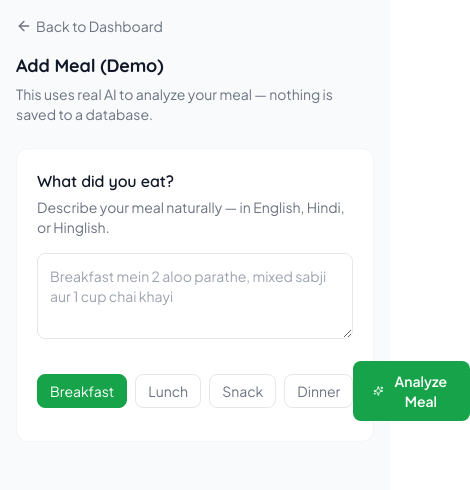
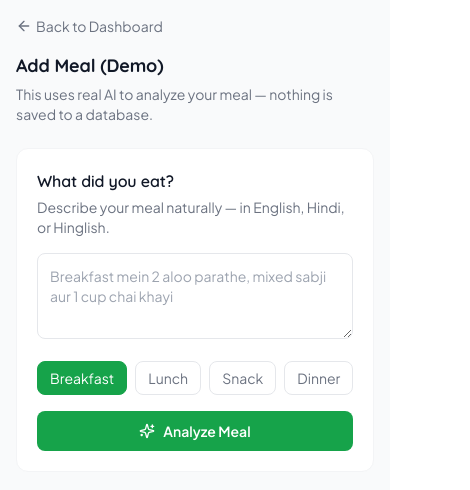
Before and after one commit to Anshu-1506/FoodLog, a React (Vite) app in the folder frontend/: page /demo/add-meal in a window 390 px wide. Shown: the top 490 px of the page, 470 px wide, since content can reach past the window. Built offline with nearby package versions, Linux system fonts and the light colour scheme; no server answers.

Commit message:
fix button layout issue

```diff
--- a/frontend/src/components/dashboard/TodayMeals.jsx
+++ b/frontend/src/components/dashboard/TodayMeals.jsx
@@ -11,12 +11,15 @@ const TodayMeals = ({
 }) => {
   const types = ['breakfast', 'lunch', 'snack', 'dinner'];
   return <div className="bg-white border border-gray-200 rounded-xl p-5 shadow-[0_4px_20px_rgba(0,0,0,0.08)] hover:shadow-[0_8px_28px_rgba(0,0,0,0.12)] transition-shadow">
-      <div className="flex items-center justify-between mb-4">
-        <h3 className="font-semibold text-gray-900">Today's Meals</h3>
-        <Link to="/add-meal" className="flex items-center gap-1 text-sm font-medium text-brand-600 border border-brand-200 rounded-lg px-3 py-1.5 hover:bg-brand-50">
-          <Plus size={14} /> Add Meal
-        </Link>
-      </div>
+      <div className="flex items-center justify-between mb-4 gap-2">
+  <h3 className="font-semibold text-gray-900 shrink-0">Today's Meals</h3>
+  <Link
+    to="/add-meal"
+    className="flex items-center gap-1 text-sm font-medium text-brand-600 border border-brand-200 rounded-lg px-3 py-1.5 hover:bg-brand-50 whitespace-nowrap shrink-0"
+  >
+    <Plus size={14} /> Add Meal
+  </Link>
+</div>
 
       <div className="divide-y divide-gray-100">
         {types.map(type => {
--- a/frontend/src/components/meals/MealInput.jsx
+++ b/frontend/src/components/meals/MealInput.jsx
@@ -29,14 +29,28 @@ const MealInput = ({
 
       <textarea value={text} onChange={e => setText(e.target.value)} placeholder="Breakfast mein 2 aloo parathe, mixed sabji aur 1 cup chai khayi" rows={3} className="w-full border border-gray-200 rounded-lg p-3 text-sm focus:outline-none focus:ring-2 focus:ring-brand-500" />
 
-      <div className="flex items-center justify-between mt-4">
-        <div className="flex gap-2">
-          {mealTypes.map(type => <button key={type} onClick={() => setMealType(type)} className={`px-3 py-1.5 text-sm rounded-lg capitalize border transition ${mealType === type ? 'bg-brand-600 text-white border-brand-600' : 'border-gray-200 text-gray-500 hover:border-brand-300'}`}>
+      <div className="flex flex-col sm:flex-row sm:items-center sm:justify-between gap-3 mt-4">
+  <div className="flex gap-2 overflow-x-auto pb-1 sm:pb-0">
+    {mealTypes.map((type) => (
+      <button
+        key={type}
+        onClick={() => setMealType(type)}
+        className={`px-3 py-1.5 text-sm rounded-lg capitalize border transition whitespace-nowrap shrink-0 ${
+          mealType === type
+            ? 'bg-brand-600 text-white border-brand-600'
+            : 'border-gray-200 text-gray-500 hover:border-brand-300'
+        }`}
+      >
         {type}
-            </button>)}
+      </button>
+    ))}
   </div>
 
-        <button onClick={handleSubmit} disabled={loading} className="flex items-center gap-2 px-5 py-2.5 bg-brand-600 text-white text-sm font-semibold rounded-lg hover:bg-brand-700 transition disabled:opacity-60">
+  <button
+    onClick={handleSubmit}
+    disabled={loading}
+    className="flex items-center justify-center gap-2 px-5 py-2.5 bg-brand-600 text-white text-sm font-semibold rounded-lg hover:bg-brand-700 transition disabled:opacity-60 whitespace-nowrap w-full sm:w-auto"
+  >
     <Sparkles size={16} />
     {loading ? 'Analyzing...' : 'Analyze Meal'}
   </button>
```
Lines whose indentation alone changed are shown as unchanged.
